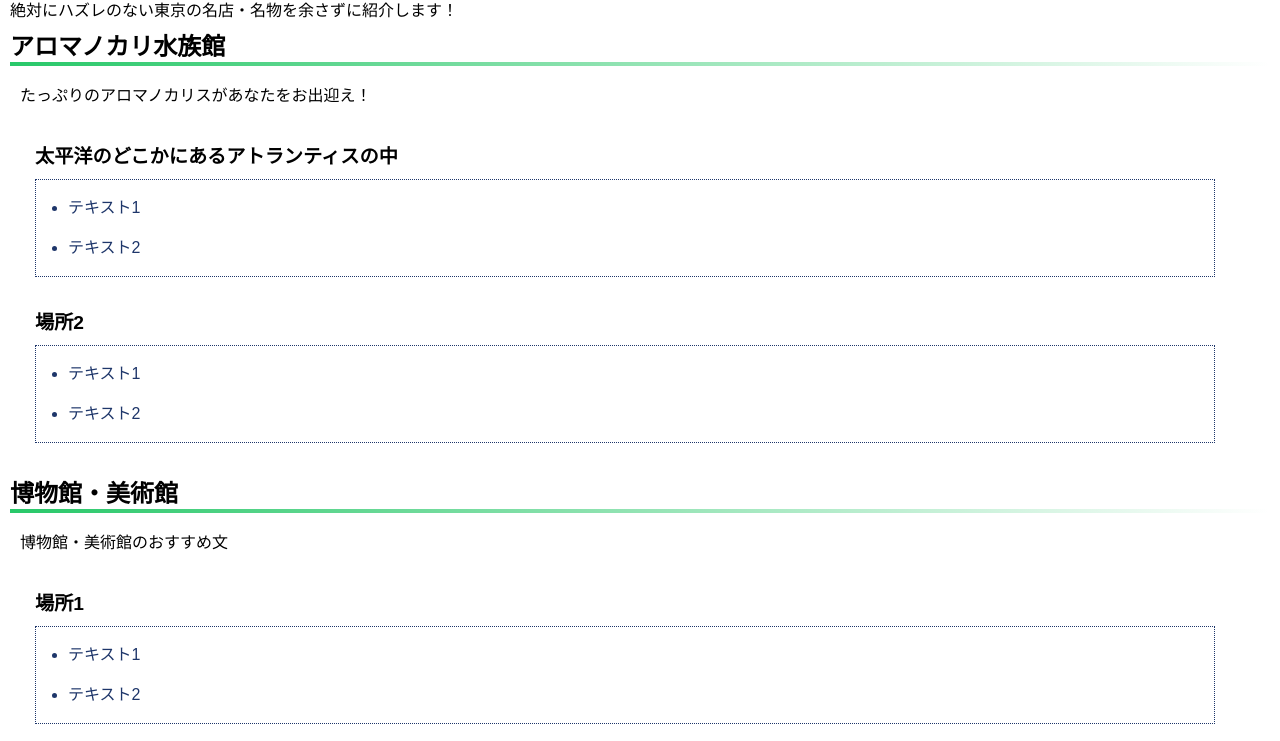
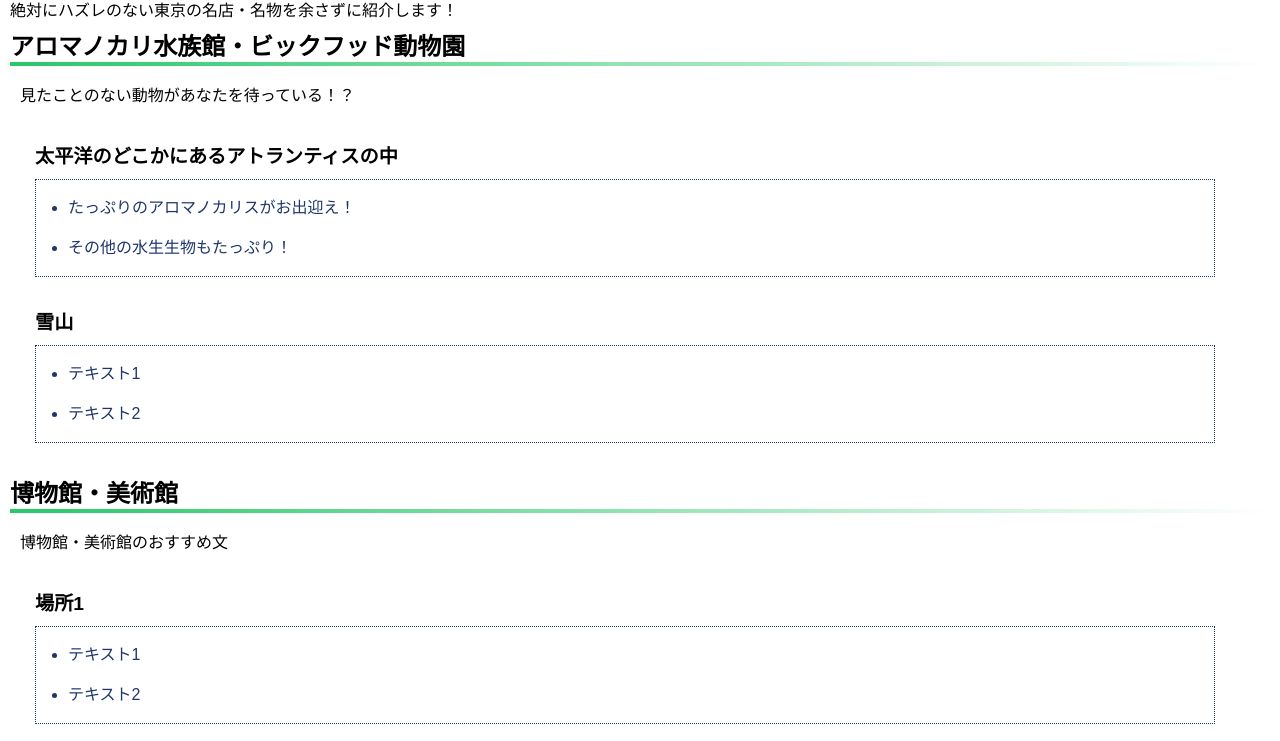
Before and after one commit to FutoYoshizuka/TokyoHTML1, a plain HTML site: page index.html in a window 1280 px wide. Shown: the part 59-800 px from the top of the page. Drawn offline with Linux system fonts and the light colour scheme.

Commit message:
Update index.html

```diff
--- a/index.html
+++ b/index.html
@@ -17,18 +17,18 @@
 <article>
 
 <section>
-    <h2>アロマノカリ水族館</h2>
-    <p>たっぷりのアロマノカリスがあなたをお出迎え！</p>
+    <h2>アロマノカリ水族館・ビックフッド動物園</h2>
+    <p>見たことのない動物があなたを待っている！？</p>
 
     <dl>
         <dt>太平洋のどこかにあるアトランティスの中</dt>
         <dd>
             <ul>
-                <li>テキスト1</li>
-                <li>テキスト2</li>
+                <li>たっぷりのアロマノカリスがお出迎え！</li>
+                <li>その他の水生生物もたっぷり！</li>
             </ul>
         </dd>
-        <dt>場所2</dt>
+        <dt>雪山</dt>
         <dd>
             <ul>
                 <li>テキスト1</li>
```
